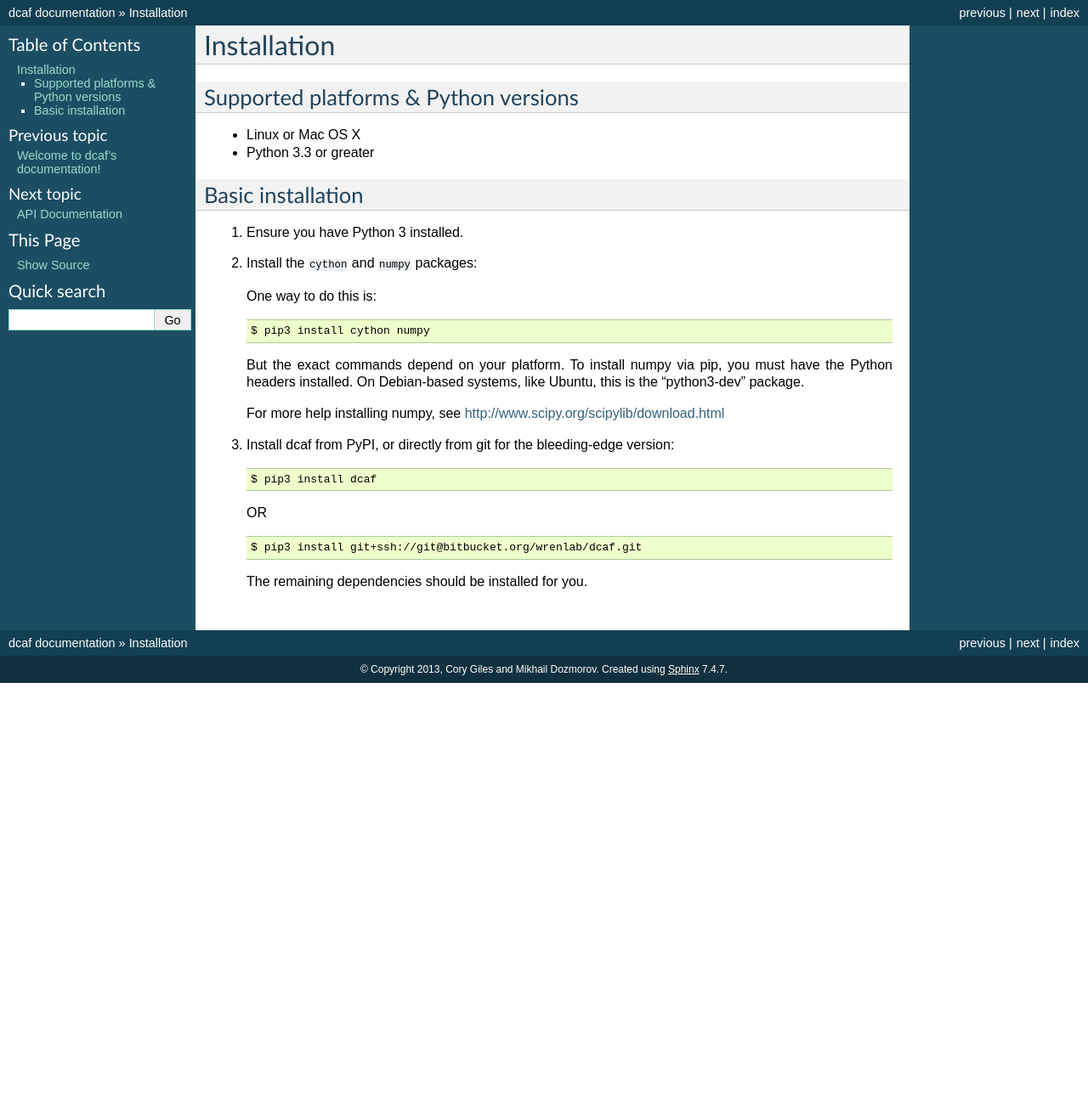
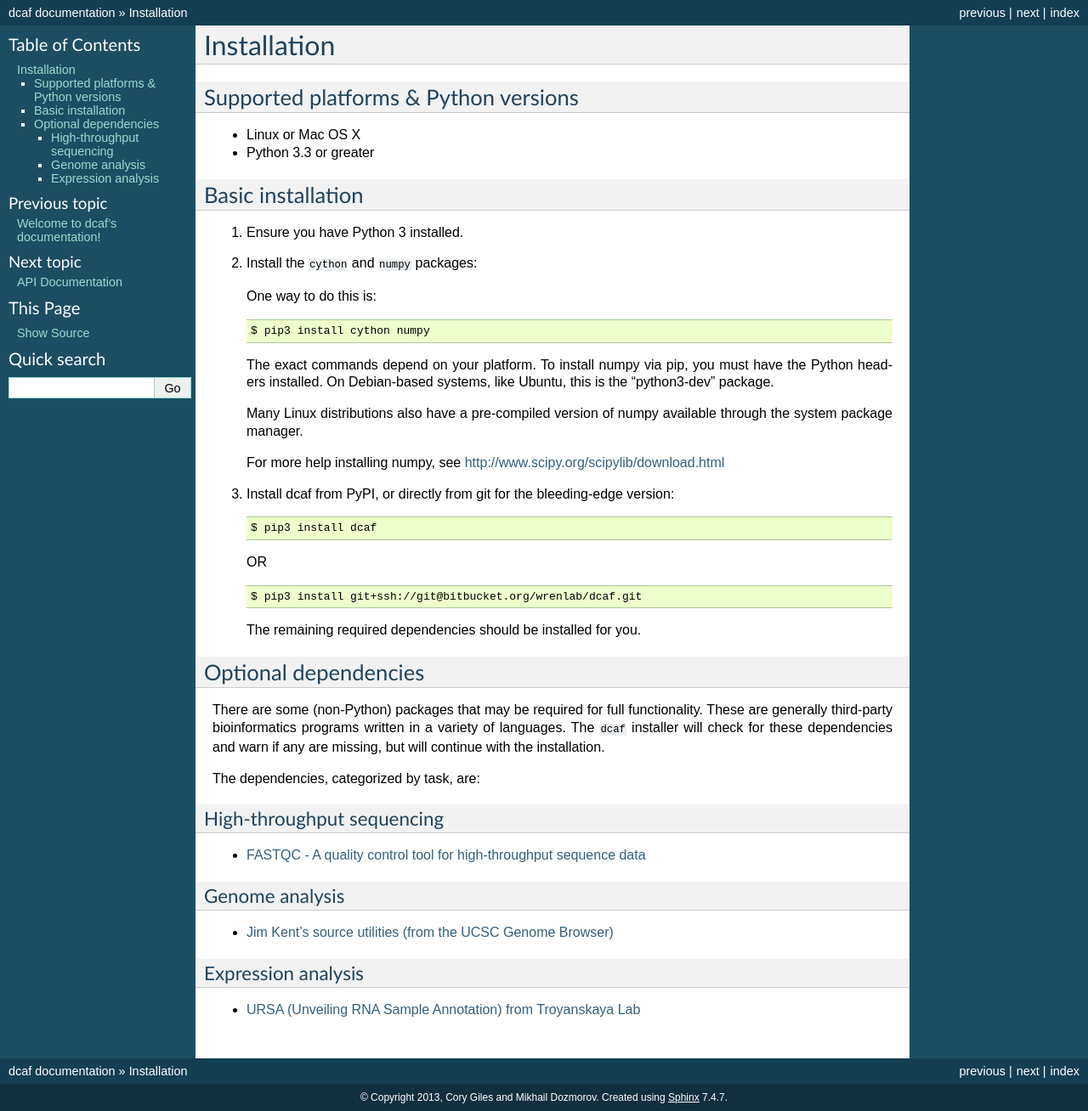
Before and after one commit to mdozmorov/dcaf, a Sphinx documentation site: the page built from doc/install.rst, in a window 1280 px wide. Shown: the whole page at 85% size. Built offline with Sphinx 7.4.7, drawn with Linux system fonts in a browser that asks for light colours; the version number could not be read and is left out; before the commit the page ends 900 px from its top, so only the background shows below that.

Commit message:
Add section in documentation about optional, non-Python dependencies.

```diff
--- a/doc/install.rst
+++ b/doc/install.rst
@@ -21,9 +21,12 @@ Basic installation
 
       $ pip3 install cython numpy
 
-   But the exact commands depend on your platform. To install numpy
-   via pip, you must have the Python headers installed. On
-   Debian-based systems, like Ubuntu, this is the "python3-dev" package.
+   The exact commands depend on your platform. To install numpy via
+   pip, you must have the Python headers installed. On Debian-based
+   systems, like Ubuntu, this is the "python3-dev" package.
+
+   Many Linux distributions also have a pre-compiled version of numpy
+   available through the system package manager.
 
    For more help installing numpy, see
    http://www.scipy.org/scipylib/download.html
@@ -40,4 +43,30 @@ Basic installation
 
       $ pip3 install git+ssh://git@bitbucket.org/wrenlab/dcaf.git
 
-   The remaining dependencies should be installed for you.
+   The remaining required dependencies should be installed for you.
+
+Optional dependencies
+=====================
+
+There are some (non-Python) packages that may be required for full
+functionality. These are generally third-party bioinformatics programs
+written in a variety of languages. The ``dcaf`` installer will check
+for these dependencies and warn if any are missing, but will continue
+with the installation.
+
+The dependencies, categorized by task, are:
+
+High-throughput sequencing
+--------------------------
+
+- `FASTQC - A quality control tool for high-throughput sequence data <http://www.bioinformatics.babraham.ac.uk/projects/fastqc/>`_
+
+Genome analysis
+---------------
+
+- `Jim Kent's source utilities (from the UCSC Genome Browser) <http://genomewiki.ucsc.edu/index.php/The_source_tree>`_
+
+Expression analysis
+-------------------
+
+- `URSA (Unveiling RNA Sample Annotation) from Troyanskaya Lab <https://bitbucket.org/youngl/ursa_backend>`_
```
